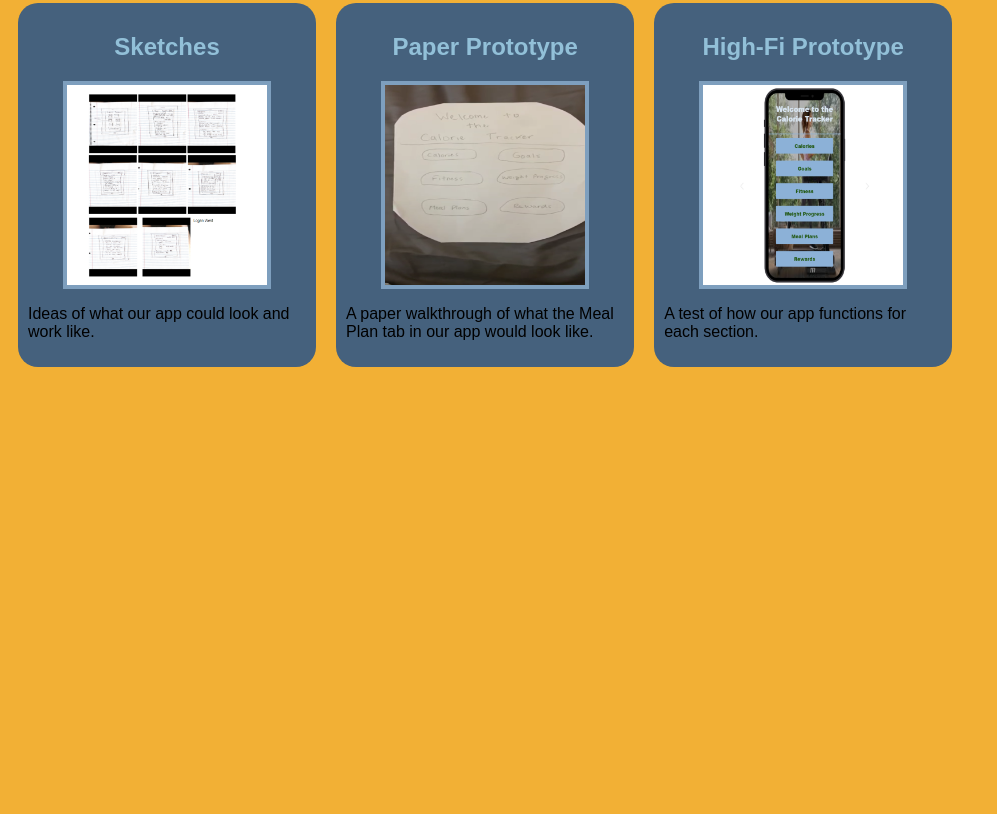
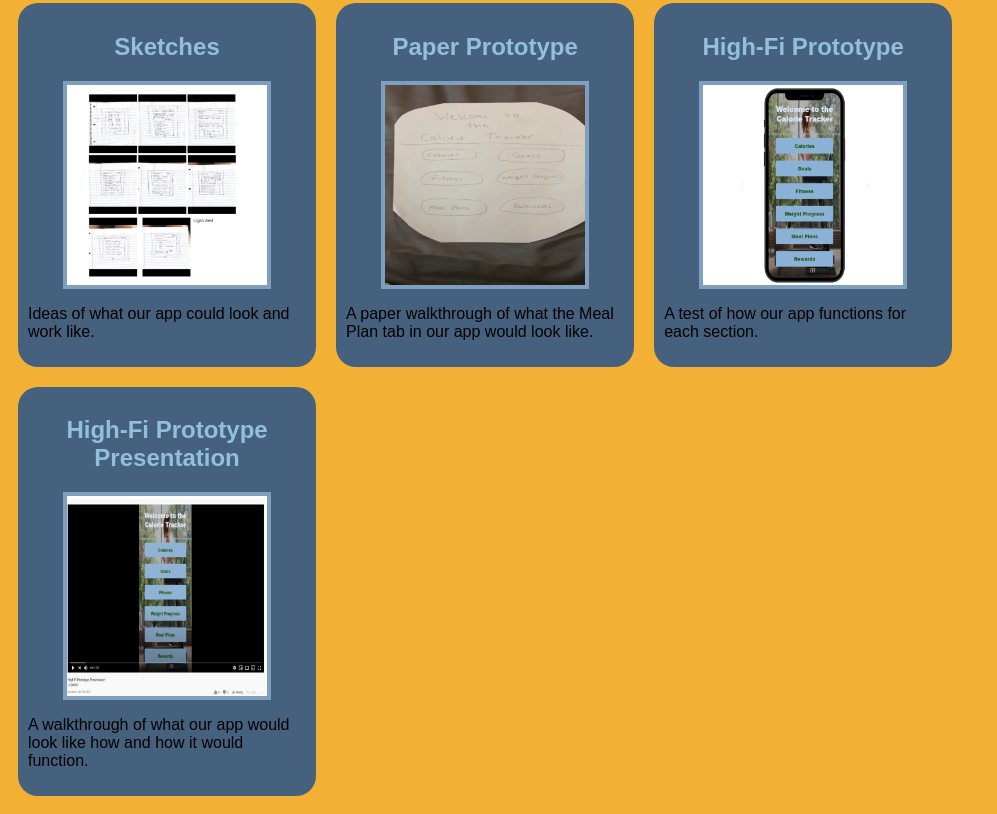
Before and after one commit to grantward01/grantward01.github.io, a plain HTML site: page index.html in a window 1280 px wide. Shown: the part 589-1403 px from the top of the page, without its empty margins (0-997 px from the left). Before the commit the page ends 974 px from the top, so only its background shows below. Drawn offline with Linux system fonts and the light colour scheme.

Commit message:
Add files via upload

```diff
--- a/index.html
+++ b/index.html
@@ -77,7 +77,7 @@
                 </section>
             </section>
 
-            <!-- Paper Prototype Assignment-->
+            <!-- High-Fi Prototype Assignment-->
            <section class="assignment">
             <a href="files/high-fi-prototype/index.html">
                 <h2>High-Fi Prototype</h2></a>
@@ -91,6 +91,22 @@
 
             </section>
         </section>
-        </div>
+
+         <!-- High-Fi Prototype Presentation-->
+         <section class="assignment">
+            <a href="https://youtu.be/sBcmAyvy4Bk">
+                <h2>High-Fi Prototype Presentation</h2></a>
+            <a href="https://youtu.be/sBcmAyvy4Bk">
+                <img src="images/highfipresentation.png"></a>
+            <section class="ass-details">
+
+                <p>
+                    A walkthrough of what our app would look like how and how it would function.
+                    </p>
+
+            </section>
+        </section>
+
+    </div>
     </body>
 </html>
```
Also changed, not shown: images/highfipresentation.png (added).
